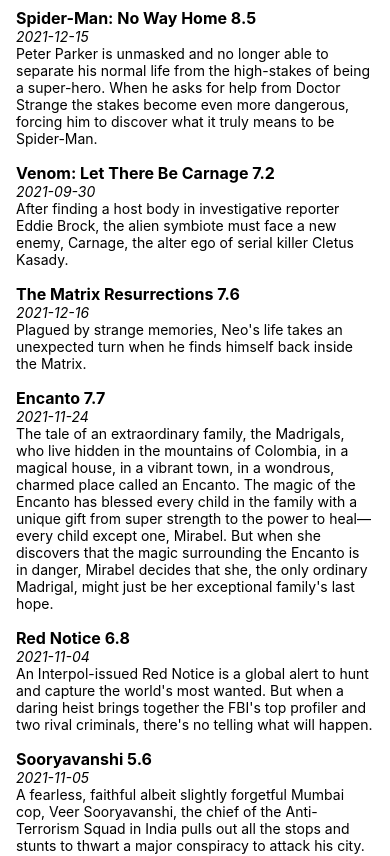
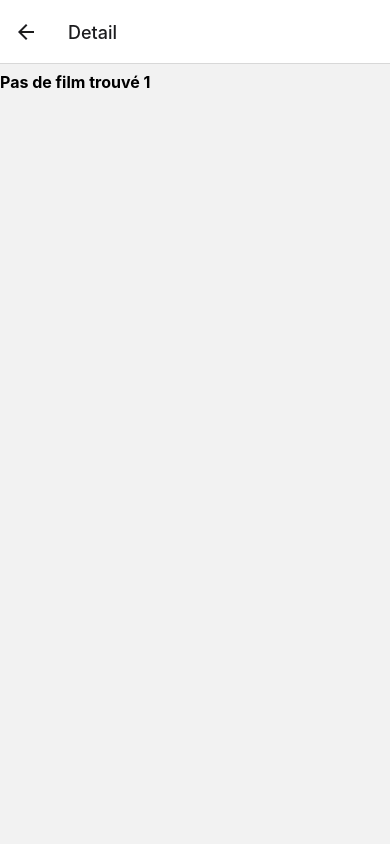
Before and after one commit to HiroKX/DevMob, a React Native app: screen /Detail in a window 390 px wide. Shown: the top 856 px of the page. Built offline with nearby package versions, Linux system fonts and the light colour scheme.

Commit message:
Initial commit

```diff
--- a/App.tsx
+++ b/App.tsx
@@ -1,31 +1,18 @@
-import { StatusBar } from 'expo-status-bar';
 import {StyleSheet, Text, TextInput, View} from 'react-native';
-import Search from './src/components/search'
 import {ReactElement, useState, useEffect} from "react";
-import Movie from './src/models/Movie';
-import {getMovies} from './src/components/MovieService'
-import MovieList from "./src/components/MovieList";
+import { NavigationContainer } from '@react-navigation/native';
+import { createNativeStackNavigator } from '@react-navigation/native-stack';
+import RootStack from './src/routes/RootStack'
 
-
+const Stack = createNativeStackNavigator();
 
 
 export default function App(): ReactElement {
-  const [lMovie, setlMovie] = useState<Array<Movie>>();
-  useEffect(()=>{
-    async function call(){
-      let movie:Movie[] = await getMovies();
-      setlMovie(movie);
-    }
-     call()
-  }, [])
-
 
   return (
-      <View style={styles.container}>
-        <View>
-          <MovieList movies={lMovie}/>
-        </View>
-      </View>
+      <NavigationContainer>
+        <RootStack/>
+      </NavigationContainer>
   );
 }
 
--- /dev/null
+++ b/src/components/MovieDetail.tsx
@@ -0,0 +1,51 @@
+import { ReactNode, useState, useEffect } from 'react';
+import { Text, Button, StyleSheet, View} from "react-native";
+import type { NativeStackScreenProps } from '@react-navigation/native-stack';
+import { StackParamList } from '../routes/RootStack';
+import { getMovie } from '../components/MovieService';
+import Movie from "../models/Movie";
+
+type Props = NativeStackScreenProps<StackParamList,'Detail'>;
+
+function MovieDetail({ navigation, route}: Props): ReactNode {
+    const [movie, setMovie] = useState<Movie>({
+        id: 0,
+        title: "Pas de film trouvé",
+        releaseDate: "",
+        voteAverage: 1,
+        overview:""
+      });
+    useEffect(() => {
+        async function call() {
+            const { idMovie } = route.params;
+            let movieGet: Movie|undefined = await getMovie(idMovie);
+            if(movieGet != undefined)
+                setMovie(movieGet);
+        }
+        call()
+    }, [])
+    return (
+            <View style={styles.container}>
+                <Text style={styles.title}>{movie.title} {movie.voteAverage}</Text>
+                <Text style={styles.releaseDate}>{movie.releaseDate}</Text>
+                <Text>{movie.overview}</Text>
+            </View>
+    );
+}
+
+
+const styles = StyleSheet.create({
+    container:{
+        flex:1,
+        marginVertical:8,
+    },
+    title: {
+        fontWeight:"bold",
+        fontSize:16
+    },
+    releaseDate: {
+        fontStyle: "italic"
+    }
+});
+
+export default MovieDetail;
--- a/src/components/MovieList.tsx
+++ b/src/components/MovieList.tsx
@@ -1,32 +1,50 @@
-import { ReactNode, useState } from 'react';
+import { ReactNode, useState, useEffect } from 'react';
 import Movie from "../models/Movie";
-import {FlatList, Text, StyleSheet, View} from "react-native";
+import { getMovies } from './MovieService';
+import { FlatList, Text, Button, StyleSheet, View } from "react-native";
+import type { NativeStackScreenProps } from '@react-navigation/native-stack';
+import { StackParamList } from '../routes/RootStack';
+
+type Props = NativeStackScreenProps<StackParamList>;
 
 export interface MovieListProps {
-    personnes: Array<Movie>;
+    movie: Array<Movie>;
 }
 
-function MovieList({ movies }: MovieListProps): ReactNode {
+
+
+function MovieList({ navigation }: Props): ReactNode {
+    const [lMovie, setlMovie] = useState<Array<Movie>>();
+    useEffect(() => {
+        async function call() {
+            let movie: Movie[] = await getMovies();
+            setlMovie(movie);
+        }
+        call()
+    }, [])
     return (
-        <FlatList data={movies} renderItem={({item}) =>
-            (<View style={styles.container}>
-                <Text style={styles.title}>{item.title} {item.voteAverage}</Text>
-                <Text style={styles.releaseDate}>{item.releaseDate}</Text>
-                <Text>{item.overview}</Text>
-                </View>)
-        }/>
+        <FlatList data={lMovie} renderItem={({ item }) =>
+        (<View style={styles.container}>
+            <Text style={styles.title}>{item.title} {item.voteAverage}</Text>
+            <Text style={styles.releaseDate}>{item.releaseDate}</Text>
+            <Text>{item.overview}</Text>
+            <Button title="Voir le détail" onPress={() => navigation.navigate('Detail', {
+                idMovie: item.id,
+            })} />
+        </View>)
+        } />
     );
 }
 
 
 const styles = StyleSheet.create({
-    container:{
-        flex:1,
-        marginVertical:8,
+    container: {
+        flex: 1,
+        marginVertical: 8,
     },
     title: {
-        fontWeight:"bold",
-        fontSize:16
+        fontWeight: "bold",
+        fontSize: 16
     },
     releaseDate: {
         fontStyle: "italic"
--- a/src/components/MovieService.ts
+++ b/src/components/MovieService.ts
@@ -26,3 +26,31 @@
     throw error;
   }
 };
+
+export async function getMovie(id: number): Promise<Movie|undefined> {
+  try {
+    const res: Array<Movie> = [];
+
+    const f1 = require('../helpers/PopularMovies_p1.json');
+    const f2 = require('../helpers/PopularMovies_p2.json');
+
+    const response = [...(f1.results), ...(f2.results)]
+
+    response.map((value: any) => {
+      if(value.id == id){
+      res.push(
+        {
+          id: value.id,
+          title: value.title,
+          releaseDate: value.release_date,
+          voteAverage: value.vote_average,
+          overview: value.overview
+        }
+      )
+    }});
+    return res.find((e)=>{return e.id === id});
+  } catch (error: any) {
+    console.log(`Error with function getMovies ${error.message}`);
+    throw error;
+  }
+};
--- /dev/null
+++ b/src/routes/RootStack.tsx
@@ -0,0 +1,22 @@
+import { createNativeStackNavigator } from '@react-navigation/native-stack';
+import { ReactNode } from 'react';
+import MovieList from '../components/MovieList';
+import MovieDetail from '../components/MovieDetail';
+
+export type StackParamList = {
+    Home: undefined;
+    Detail: { idMovie: number };
+  };
+
+const Stack = createNativeStackNavigator<StackParamList>();
+
+function RootStack(): ReactNode{
+    return (
+          <Stack.Navigator initialRouteName='Home'>
+            <Stack.Screen name="Home" component={MovieList} />
+            <Stack.Screen name="Detail" component={MovieDetail} initialParams={{ idMovie: 1 }}/>
+          </Stack.Navigator>
+      );
+}
+
+export default RootStack;
```
Also changed, not shown: package.json (+11 -1 lines), 1 other file (tests, documents, lock files or other folders).
